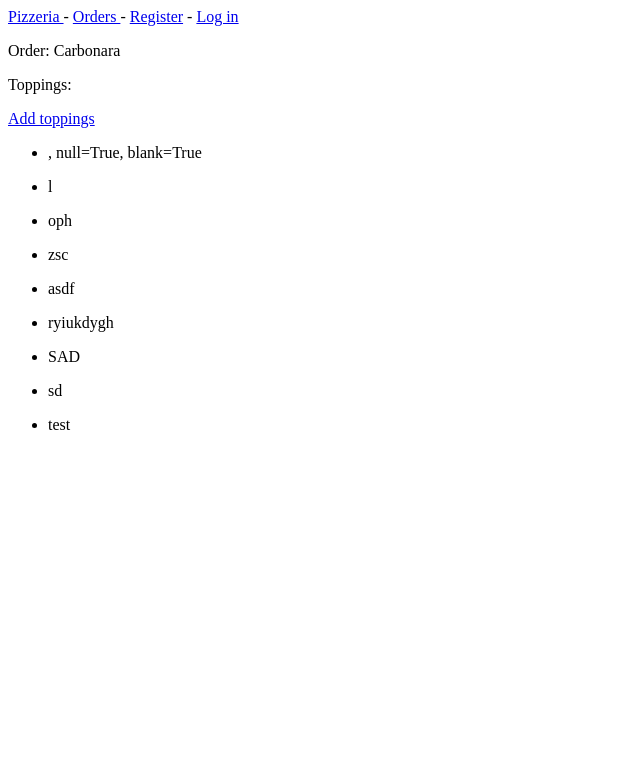
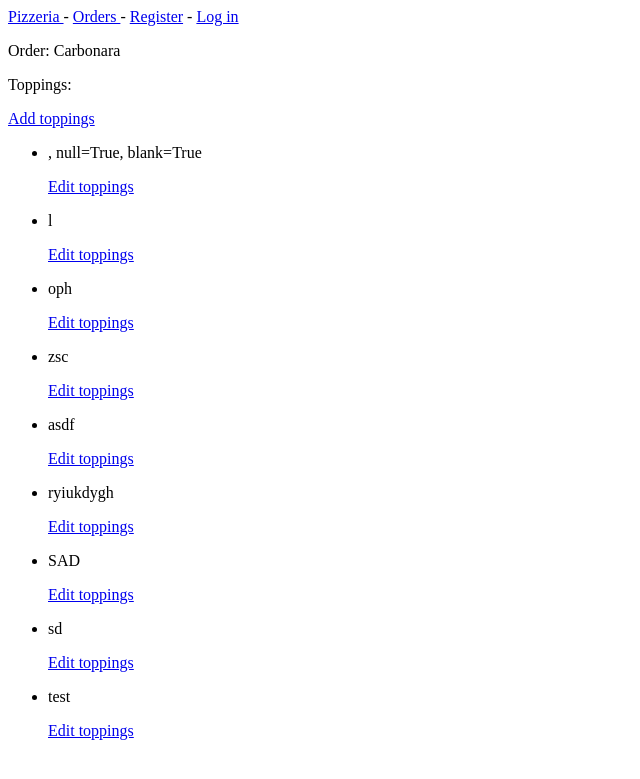
Before and after one commit to KacperMazur9680/Web_application, a Django app: page /orders/1/ in a window 1280 px wide. Shown: the top 779 px of the page, without its empty margins (0-640 px from the left). Run offline with Django 4.2, Linux system fonts and the light colour scheme; data comes from the database, SQL or seed files in the repository.

Commit message:
Including the link for editing an order

```diff
--- a/pizzeria/pizzas/templates/pizzas/order.html
+++ b/pizzeria/pizzas/templates/pizzas/order.html
@@ -15,6 +15,9 @@
 {% for topping in toppings %}
   <li>
    <p>{{ topping }}</p>
+   <p>
+    <a href="{% url 'pizzas:edit_toppings' topping.id %}">Edit toppings</a>
+   </p>
   </li>
 {% empty %}
   <li>This pizza has no toppings added yet.</li>
```
